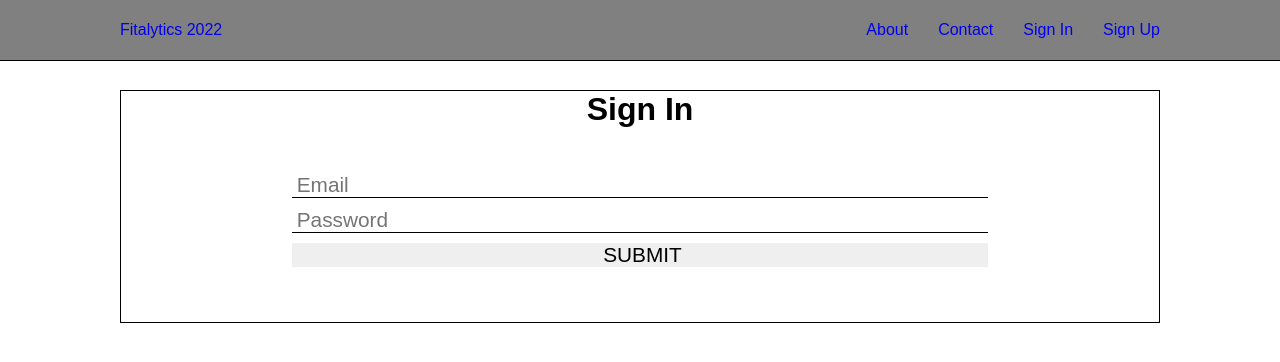
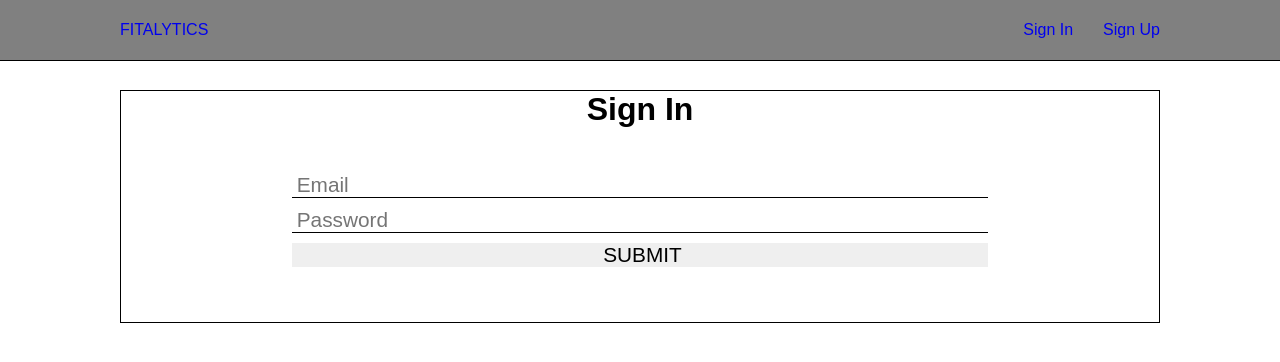
Before and after one commit to connorca22/fitalytics, a React (Create React App) app: page /sign-in in a window 1280 px wide. Shown: the top 362 px of the page. Built offline with nearby package versions, Linux system fonts and the light colour scheme.

Commit message:
removed unecessary navigation links. Added green tick when completed workout goal

```diff
--- a/src/components/Dashboard.js
+++ b/src/components/Dashboard.js
@@ -45,7 +45,7 @@ export default function Dashboard() {
                 </Flex>
             ) : (
                 <Flex jc='space-around' ai='center' margin="2% 0" border="1px solid black" padding="2% 0">
-                    <h2>{weeklyGoal.workouts_this_week}/{weeklyGoal.weekly_goal} Workouts This Week</h2>
+                    <h2>{weeklyGoal.workouts_this_week}/{weeklyGoal.weekly_goal} Workouts This Week {weeklyGoal.workouts_this_week >= weeklyGoal.weekly_goal ? '✅' : null}</h2>
                     <Link to="/dashboard/update-goal"><button>UPDATE GOAL</button></Link>
                 </Flex>
             )
--- a/src/components/homeComponents/FooterNav.js
+++ b/src/components/homeComponents/FooterNav.js
@@ -9,8 +9,6 @@ export default function HomeNav() {
             <NavContainer>
                 <NavLink to='/' style={{textDecoration: "none"}}>Fitalytics</NavLink>
                 <NavUl>
-                    <NavLi><NavLink to='/' style={{textDecoration: "none"}}>About</NavLink></NavLi>
-                    <NavLi><NavLink to='/' style={{textDecoration: "none"}}>Contact</NavLink></NavLi>
                     <NavLi><NavLink to='/' style={{textDecoration: "none"}}>Sign In</NavLink></NavLi>
                     <NavLi><NavLink to='/' style={{textDecoration: "none"}}>Sign Up</NavLink></NavLi>
                 </NavUl>
--- a/src/components/homeComponents/HomeNav.js
+++ b/src/components/homeComponents/HomeNav.js
@@ -27,18 +27,14 @@ export default function HomeNav() {
                 <>
                     <NavLink to='/dashboard' style={{textDecoration: "none"}}>FITALYTICS</NavLink>
                     <NavUl>
-                        <NavLi><NavLink to='/dashboard' style={{textDecoration: "none"}}>Goal</NavLink></NavLi>
-                        <NavLi><NavLink to='/dashboard' style={{textDecoration: "none"}}>Trophies</NavLink></NavLi>
                         <NavLi><NavLink to='/dashboard/ladder' style={{textDecoration: "none"}}>Ladder</NavLink></NavLi>
                         <NavLi><NavLink to='/' style={{textDecoration: "none"}} onClick={logOut}>Sign Out</NavLink></NavLi>
                     </NavUl>
                 </>
                 ) : (
                 <>
-                <NavLink to='/' style={{textDecoration: "none"}}>Fitalytics 2022</NavLink>
+                <NavLink to='/' style={{textDecoration: "none"}}>FITALYTICS</NavLink>
                 <NavUl>
-                    <NavLi><NavLink to='/' style={{textDecoration: "none"}}>About</NavLink></NavLi>
-                    <NavLi><NavLink to='/' style={{textDecoration: "none"}}>Contact</NavLink></NavLi>
                     { loggedInHome ? (
                         <>
                             <NavLi><NavLink to='/dashboard' style={{textDecoration: "none"}}>Dashboard</NavLink></NavLi>
```
